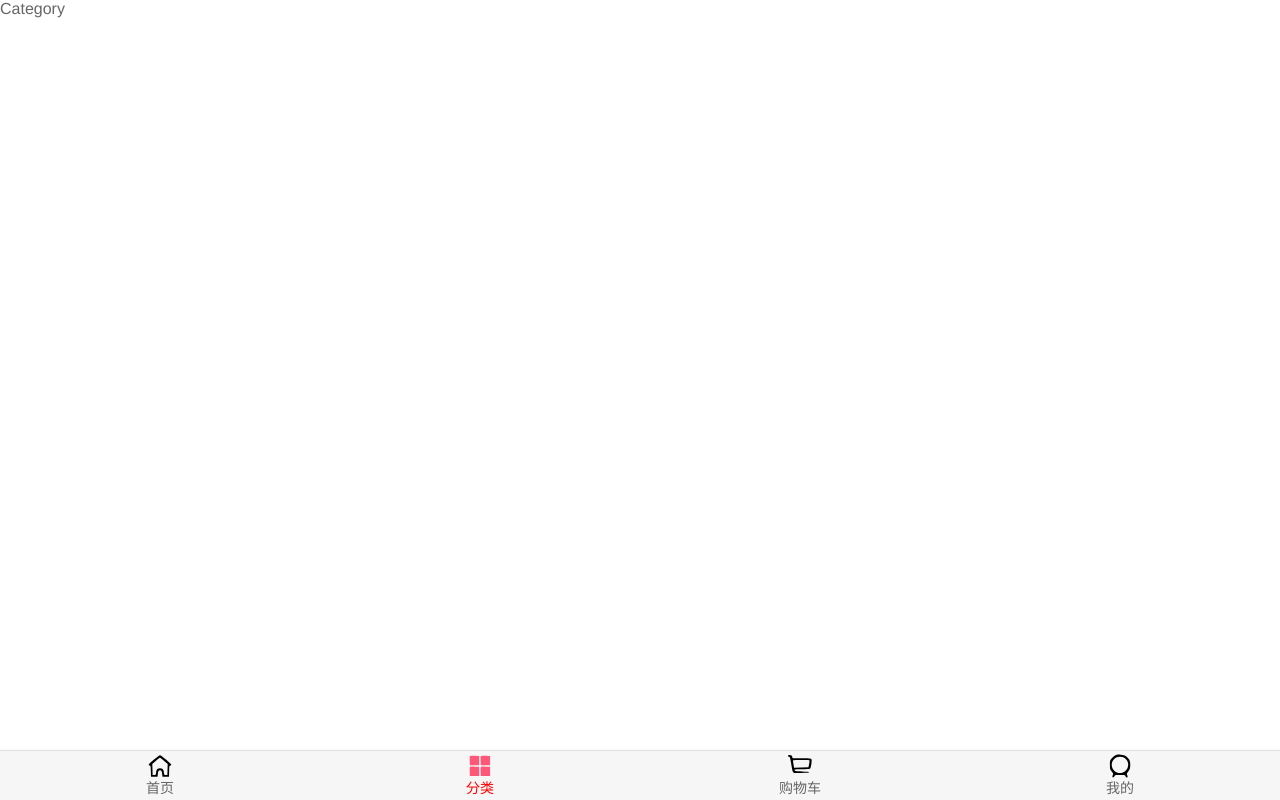
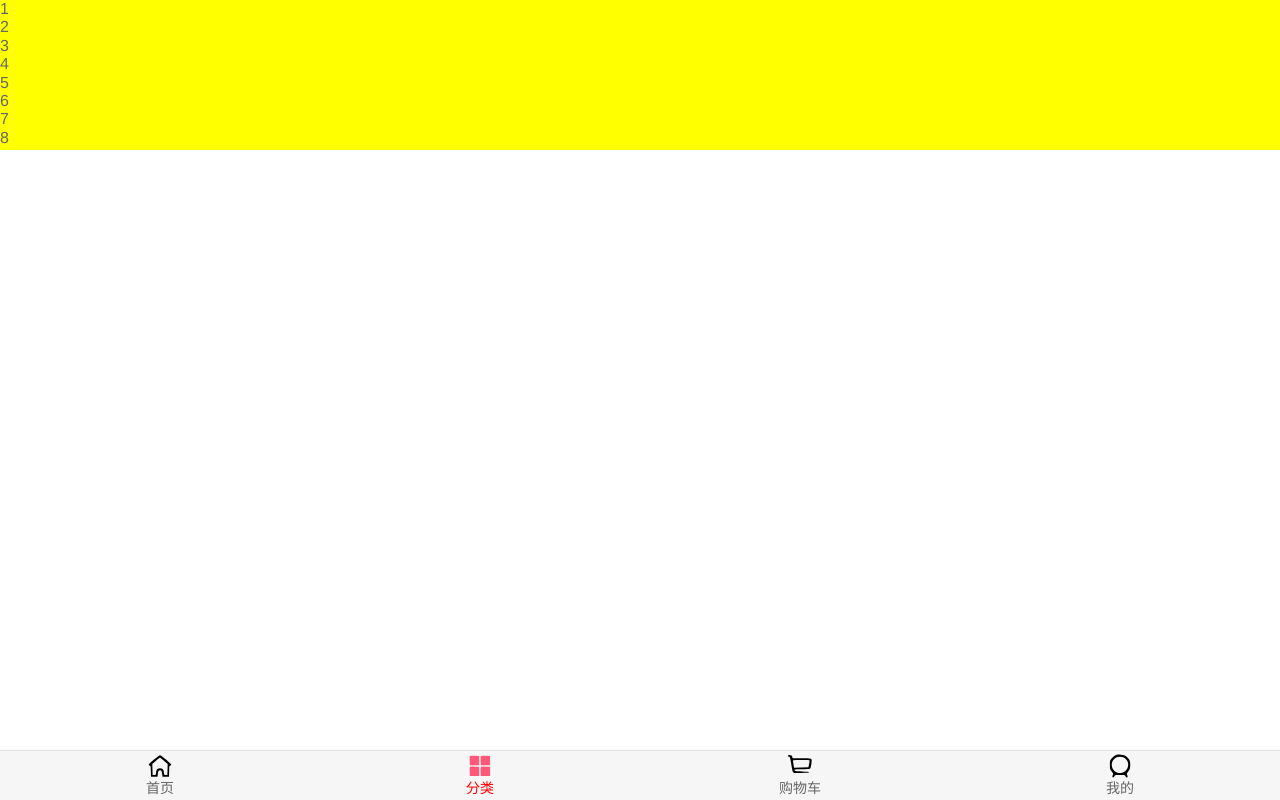
Before and after one commit to ykw0104/mall, a Vue app: page /category in a window 1280 px wide. Built offline with nearby package versions, Linux system fonts and the light colour scheme.

Commit message:
P167 better-scroll Scroll.vue

```diff
--- a/package.json
+++ b/package.json
@@ -8,6 +8,7 @@
   },
   "dependencies": {
     "axios": "^0.21.1",
+    "better-scroll": "^1.15.2",
     "core-js": "^3.6.5",
     "vue": "^2.6.11",
     "vue-router": "^3.2.0",
--- /dev/null
+++ b/src/components/common/scroll/Scroll.vue
@@ -0,0 +1,28 @@
+<template>
+  <div class="wrapper" ref="wrapper">
+    <div class="content">
+      <slot></slot>
+    </div>
+  </div>
+</template>
+
+<script>
+// 导入BetterScroll
+import BScroll from "better-scroll";
+
+export default {
+  name: "Scroll",
+  data() {
+    return {
+      betterScroll: null,
+    };
+  },
+  mounted() {
+    // 不用document.querySelector, 防止其他组件里也有class为wrapper的元素
+    // this.betterScroll = new BScroll(document.querySelector(".wrapper"));
+    this.betterScroll = new BScroll(this.$refs.wrapper);
+  },
+};
+</script>
+<style scoped>
+</style>
--- a/src/views/category/Category.vue
+++ b/src/views/category/Category.vue
@@ -1,11 +1,46 @@
 <template>
-  <div>Category</div>
+  <div>
+    <scroll class="haha">
+      <ul>
+        <li>1</li>
+        <li>2</li>
+        <li>3</li>
+        <li>4</li>
+        <li>5</li>
+        <li>6</li>
+        <li>7</li>
+        <li>8</li>
+        <li>9</li>
+        <li>10</li>
+        <li>11</li>
+        <li>12</li>
+        <li>13</li>
+        <li>14</li>
+        <li>15</li>
+        <li>16</li>
+        <li>17</li>
+        <li>18</li>
+        <li>19</li>
+        <li>20</li>
+      </ul>
+    </scroll>
+  </div>
 </template>
+<script>
+import Scroll from "components/common/scroll/Scroll.vue";
 
-<script>
 export default {
   name: "Category",
+  components: {
+    Scroll,
+  },
 };
 </script>
-<style>
+<style scoped>
+.wrapper {
+  height: 150px;
+  background-color: #ff0;
+
+  overflow: hidden;
+}
 </style>
--- a/src/views/home/Home.vue
+++ b/src/views/home/Home.vue
@@ -5,6 +5,8 @@
       <div slot="center">购物街</div>
     </nav-bar>
 
+    <!-- scroll: 滚动组件,设置可滚动的区域,这里有better-scroll实现 -->
+    <scroll class="scroll-wrapper">
       <!-- 2. 轮播图 -->
       <home-swiper :banners="banners"></home-swiper>
 
@@ -20,6 +22,7 @@
       <!-- 6. 具体的商品显示(流行,新款,精选) -->
       <!-- 传的是流行,新款,精选其中一种类型的商品 -->
       <goods-list :oneOfGoods="goods[currentType].list"></goods-list>
+    </scroll>
   </div>
 </template>
 
@@ -30,6 +33,7 @@ import RecommendView from "views/home/childComps/RecommendView";
 import FeatureView from "views/home/childComps/FeatureView";
 import TabControl from "components/content/tabControl/TabControl.vue";
 import GoodsList from "components/content/goods/GoodsList.vue";
+import Scroll from "components/common/scroll/Scroll.vue";
 
 import { getHomeMultidata, getHomeGoods } from "network/home.js";
 
@@ -42,6 +46,7 @@ export default {
     FeatureView,
     TabControl,
     GoodsList,
+    Scroll,
   },
   data() {
     return {
@@ -104,9 +109,12 @@ export default {
   },
 };
 </script>
-<style>
+<style scoped>
 #home {
   padding-top: 44px;
+  height: 100vh;
+
+  position: relative;
 }
 
 .home-nav {
@@ -124,4 +132,13 @@ export default {
   position: sticky;
   top: 44px;
 }
-</style>
+
+.scroll-wrapper {
+  position: absolute;
+  top: 44px;
+  bottom: 49px;
+  left: 0;
+  right: 0;
+  overflow: hidden;
+}
+</style>s
```
Also changed, not shown: 1 other file (tests, documents, lock files or other folders). Lines whose indentation alone changed are shown as unchanged.
